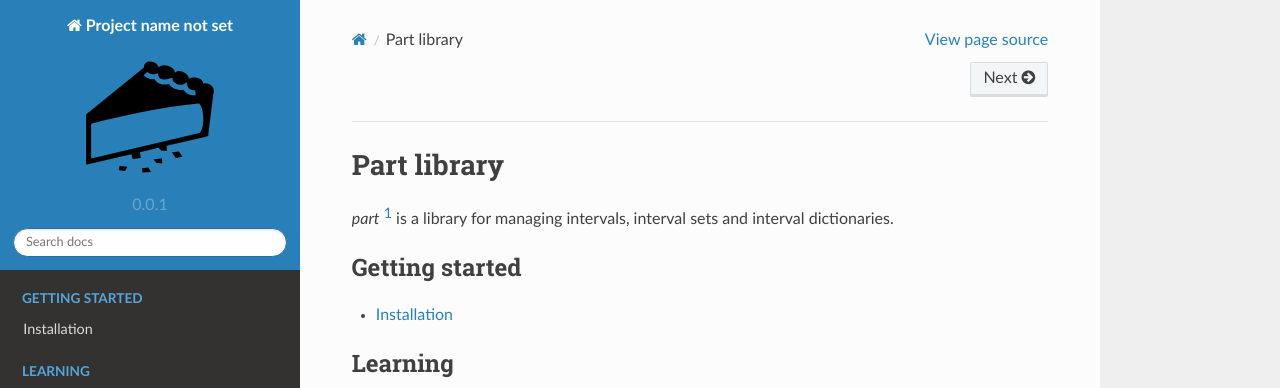
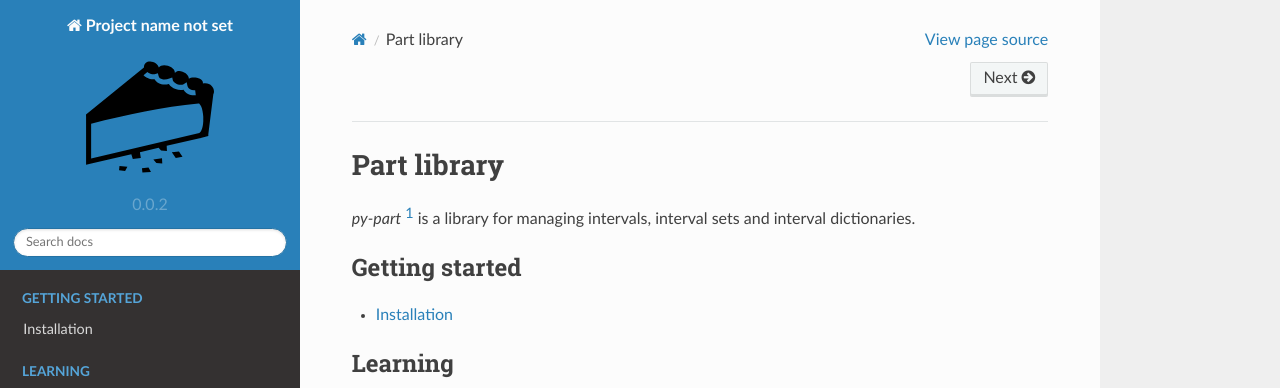
Before and after one commit to chdemko/py-part, a Sphinx documentation site: the page built from docs/index.rst, in a window 1280 px wide and 1038 px high. Shown: the top 388 px of the window. Built offline with Sphinx 7.4.7 and the Read the Docs theme 2.0.0, drawn with Linux system fonts in a browser that asks for light colours; pages that are not in the unit, such as notebooks, are missing from menus; the version number is read from the project's files by our own code.

Commit message:
Move to py-part

```diff
--- a/docs/conf.py
+++ b/docs/conf.py
@@ -132,8 +132,8 @@ html_sidebars = {
     ]
 }
 
-html_favicon = "part.ico"
-html_logo = "part.svg"
+html_favicon = "py-part.ico"
+html_logo = "py-part.svg"
 
 import nbsphinx
 
--- a/docs/index.rst
+++ b/docs/index.rst
@@ -2,7 +2,7 @@
 Part library
 ============
 
-*part* [#logo]_ is a library for managing intervals, interval sets and
+*py-part* [#logo]_ is a library for managing intervals, interval sets and
 interval dictionaries.
 
 ..  toctree::
--- a/setup.cfg
+++ b/setup.cfg
@@ -1,4 +1,4 @@
 [build_sphinx]
-project = Part
-version = 0.0.1
-release = 0.0.1
+project = py-part
+version = 0.0.2
+release = 0.0.2
--- a/setup.py
+++ b/setup.py
@@ -23,7 +23,7 @@ with open("README.md", "r") as stream:
     long_description = stream.read()
 
 setuptools.setup(
-    name="part",
+    name="py-part",
     version="0.0.2",
     author="Christophe Demko",
     author_email="chdemko@gmail.com",
```
Also changed, not shown: README.md (+6 -6 lines), docs/py-part.ico (renamed from docs/part.ico), docs/py-part.svg (renamed from docs/part.svg).
